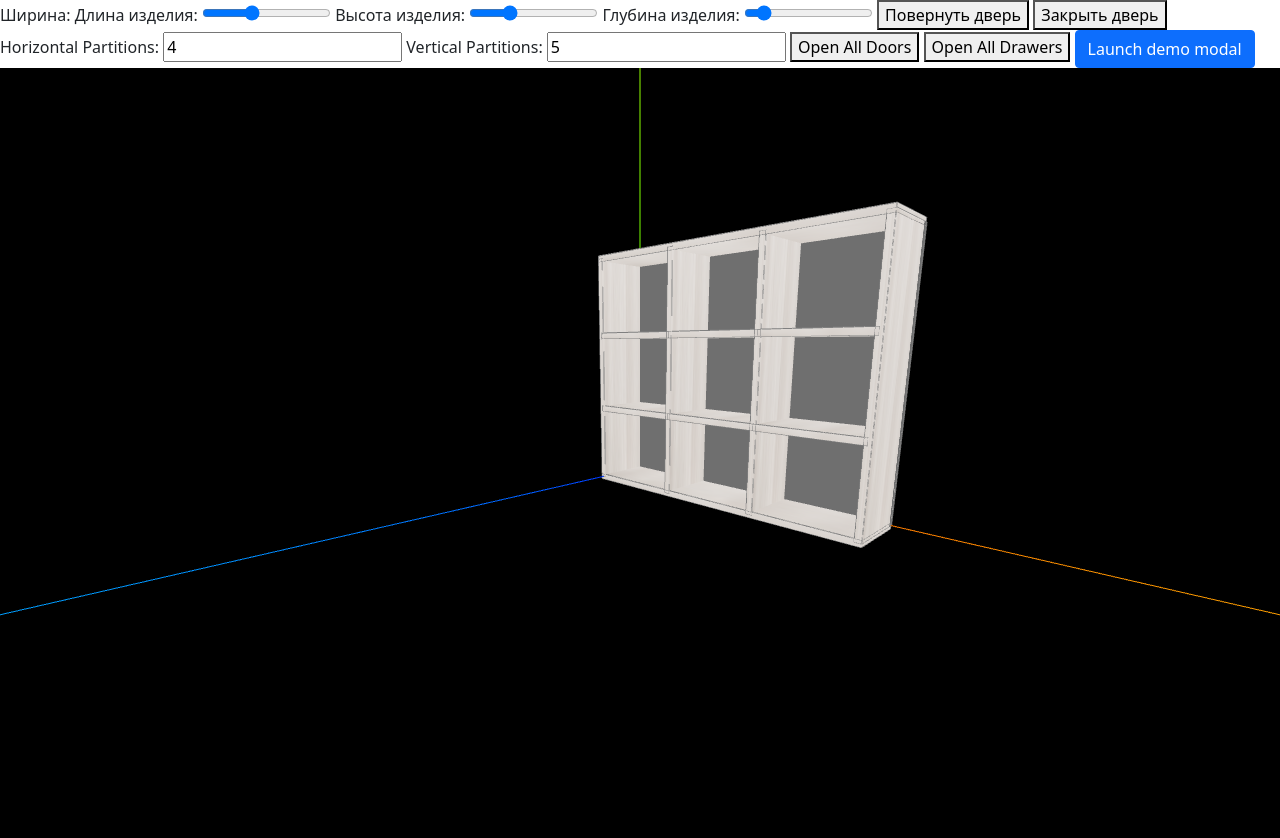
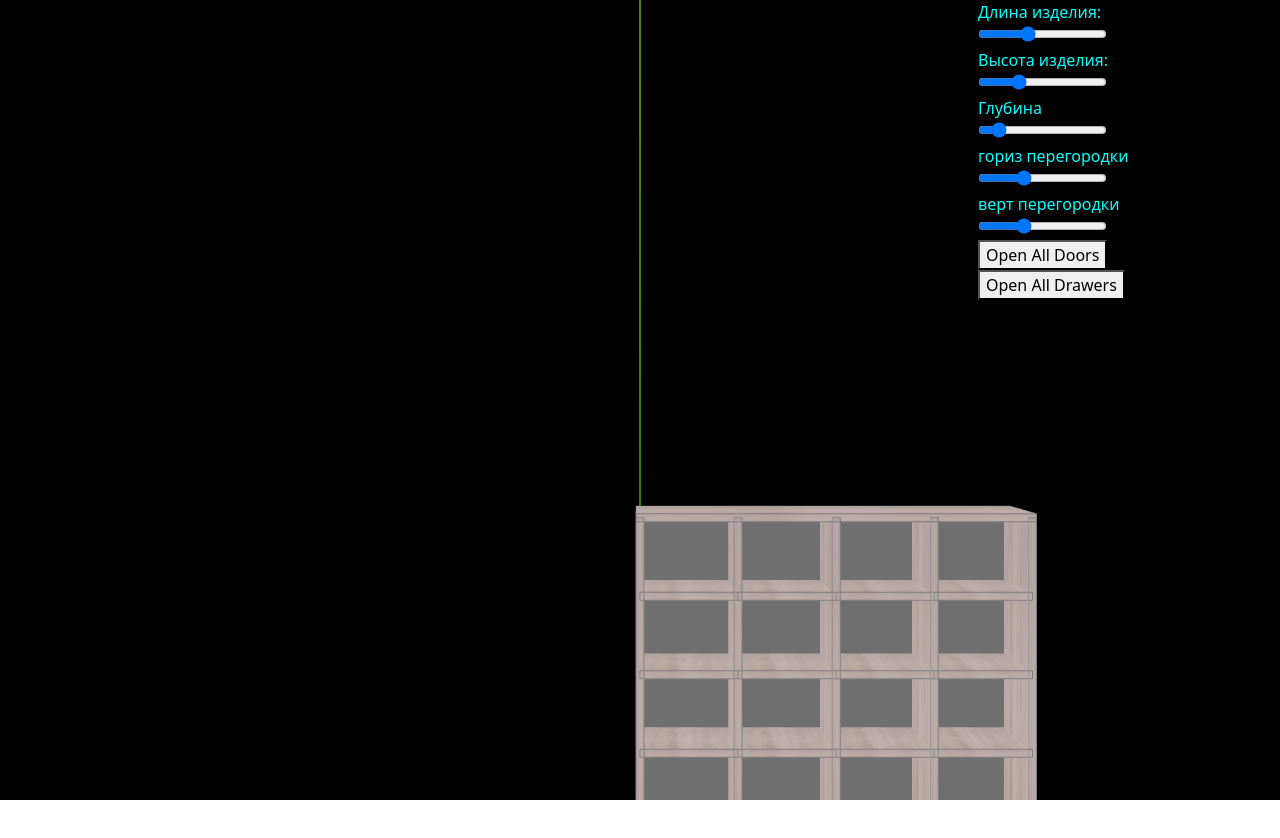
Before and after one commit to maximgagarin/configurator, a website built with Vite: page index.html in a window 1280 px wide. After the commit the page ends 800 px from the top, so only its background shows below. Built offline with nearby package versions, Linux system fonts and the light colour scheme; files whose address does not match are found by name.

Commit message:
26.12 2.33

```diff
--- a/MouseMove.js
+++ b/MouseMove.js
@@ -3,7 +3,11 @@ import { getCellInfo } from './getCellInfo.js';
 let highlightedCell = null;
 
 
-export function MouseMove(camera, raycaster, mouse, event, scene, VerticalPartitionCount, HorisontalPartitionCount,  length , height, depth) {
+export function MouseMove(camera, raycaster, mouse, event, scene,  length , height, depth) {
+
+    let HorisontalPartitionCount = localStorage.getItem('HorisontalPartitionCount')
+    let VerticalPartitionCount = localStorage.getItem('VerticalPartitionCount')
+
     // Нормализуем координаты мыши
     mouse.x = (event.clientX / window.innerWidth) * 2 - 1;
     mouse.y = -(event.clientY / window.innerHeight) * 2 + 1;
@@ -11,8 +15,11 @@ export function MouseMove(camera, raycaster, mouse, event, scene, VerticalPartit
     raycaster.setFromCamera(mouse, camera);
     const intersects = raycaster.intersectObjects(scene.children);
     if (intersects.length > 0) {
+
         const intersected = intersects[0];
-        const cellInfo = getCellInfo(intersected, VerticalPartitionCount, HorisontalPartitionCount,  length , height);
+
+
+        const cellInfo = getCellInfo(intersected,  length , height);
         if (cellInfo) {
             highlightCell(cellInfo, scene, depth);
         }
@@ -24,9 +31,9 @@ export function MouseMove(camera, raycaster, mouse, event, scene, VerticalPartit
 
 function highlightCell({ cellX, cellY, cellWidth, cellHeight }, scene, depth) {
     // Если ячейка уже подсвечена, не нужно ничего делать
-    if (highlightedCell && highlightedCell.cellX === cellX && highlightedCell.cellY === cellY) {
-        return;
-    }
+    // if (highlightedCell && highlightedCell.cellX === cellX && highlightedCell.cellY === cellY) {
+    //     return;
+    // }
 
     // Удаляем предыдущее выделение
     removeHighlight(scene);
--- a/getCellInfo.js
+++ b/getCellInfo.js
@@ -1,9 +1,12 @@
-export function getCellInfo(intersected, VerticalPartitionCount, HorisontalPartitionCount,  length , height) {
+export function getCellInfo(intersected,  length , height) {
+    let HorisontalPartitionCount = localStorage.getItem('HorisontalPartitionCount')
+    let VerticalPartitionCount = localStorage.getItem('VerticalPartitionCount')
     // Размеры ячеек
     const cellWidth = length / VerticalPartitionCount;
     const cellHeight = height / HorisontalPartitionCount;
     // Позиция точки пересечения
     const point = intersected.point;
+    console.log(point)
     const cellX = Math.floor(point.x / cellWidth);
     const cellY = Math.floor(point.y / cellHeight);
     if (cellX >= 0 && cellX < VerticalPartitionCount && cellY >= 0 && cellY < HorisontalPartitionCount) {
--- a/index.html
+++ b/index.html
@@ -9,27 +9,33 @@
     <script src="https://cdn.jsdelivr.net/npm/bootstrap@5.0.2/dist/js/bootstrap.bundle.min.js" integrity="sha384-MrcW6ZMFYlzcLA8Nl+NtUVF0sA7MsXsP1UyJoMp4YLEuNSfAP+JcXn/tWtIaxVXM" crossorigin="anonymous"></script>
 </head>
 <body>
-    <label for="width">Ширина:</label>
+  <div class="row">
+    <div class="col-9">
+      <div id="3d-container"></div>
+    </div>
+    <div class="col-2">
+
       <label for="length">Длина изделия:</label>
+
       <input id="length" type="range" min="1" max="25" step="0.1" value="10">
 
       <label for="height">Высота изделия:</label>
       <input id="height" type="range" min="1" max="25" step="0.1" value="8">
 
-    <label for="depth">Глубина изделия:</label>
+      <label for="depth">Глубина </label>
       <input id="depth" type="range" min="1" max="10" step="0.1" value="2">
-    <button id="rotateButton">Повернуть дверь</button>
-    <button id="closeDoor">Закрыть дверь</button>
-    <label>Horizontal Partitions: <input type="number" id="horisontalCount" value="4" /></label>
-<label>Vertical Partitions: <input type="number" id="verticalCount" value="5" /></label>
+
+      <label for="depth">гориз перегородки </label>
+      <input id="horisontalCountInput" type="range" min="1" max="10" step="1" value="4">
+
+      <label for="depth">верт перегородки </label>
+      <input id="verticalCountInput" type="range" min="1" max="10" step="1" value="4">
 
       <button id="openDoorsButton">Open All Doors</button>
       <button id="openDrawersButton">Open All Drawers</button>
 
-<button type="button" class="btn btn-primary" data-bs-toggle="modal" data-bs-target="#exampleModal">
-    Launch demo modal
-  </button>
-
+    </div>
+  </div>
 <!-- Modal -->
 <div class="modal fade" id="Modal" tabindex="-1" aria-labelledby="exampleModalLabel" aria-hidden="true">
     <div class="modal-dialog">
@@ -59,13 +65,13 @@
       </div>
     </div>
 </div>
-
-
 <script src="main.js" type="module"></script>
 <script src="https://cdnjs.cloudflare.com/ajax/libs/gsap/3.12.2/gsap.min.js"></script>
-
-
-
-
 </body>
 </html>
+
+<style>
+  label{
+    color: aqua;
+  }
+</style>
--- a/main.js
+++ b/main.js
@@ -1,6 +1,6 @@
 import * as THREE from 'three'
 
-import{scene,  light, camera, renderer, setup, textureMaterial, textureMaterial2, textureMaterial3} from './scene.js'
+import{scene,   camera, renderer, setup, textureMaterial, textureMaterial2, textureMaterial3} from './scene.js'
 import { MouseMove } from './MouseMove.js';
 import { getCellInfo } from './getCellInfo.js';
 import { addOutline } from './addOutline.js';
@@ -10,9 +10,13 @@ const controls = setup()
 
 
 
+
+
 const modalElement = document.getElementById('Modal');
 const modalInstance = new bootstrap.Modal(modalElement);
 
+const horisontalCountInput = document.getElementById('horisontalCountInput');
+const verticalCountInput = document.getElementById('verticalCountInput');
 
 const lengthInput = document.getElementById('length');
 const heightInput = document.getElementById('height');
@@ -22,9 +26,23 @@ lengthInput.addEventListener('input', onInputChange);
 heightInput.addEventListener('input', onInputChange);
 depthInput.addEventListener('input', onInputChange);
 
+horisontalCountInput.addEventListener('input', onInputChange);
+verticalCountInput.addEventListener('input', onInputChange);
+
+
 let length = parseFloat(lengthInput.value) || 1;
 let height = parseFloat(heightInput.value) || 1;
 let depth = parseFloat(depthInput.value) || 1;
+
+let HorisontalPartitionCount = parseFloat(horisontalCountInput.value);
+let VerticalPartitionCount = parseFloat(verticalCountInput.value);
+
+localStorage.setItem('HorisontalPartitionCount', HorisontalPartitionCount)
+localStorage.setItem('VerticalPartitionCount', VerticalPartitionCount)
+
+
+
+
 
 
 const drawerGroup = new THREE.Group()
@@ -33,20 +51,16 @@ let allDrawers = {}
 const raycaster = new THREE.Raycaster();
 const mouse = new THREE.Vector2();
 const doors = {}
-const HorisontalPartitionCount = 3;
-const VerticalPartitionCount = 3;
+
 let panelGroup = new THREE.Group();
 let doorsGroup = new THREE.Group();
 let HorisontalPartitionGroup = new THREE.Group();
 let VerticalPartitionGroup = new THREE.Group();
 scene.add(HorisontalPartitionGroup, VerticalPartitionGroup, doorsGroup);
 
-
-
-function onInputChange() {
-    length = parseFloat(lengthInput.value);
-    height = parseFloat(heightInput.value);
-    depth = parseFloat(depthInput.value);
+function panelBuilder(length, height ,depth){
+    let HorisontalPartitionCount = localStorage.getItem('HorisontalPartitionCount')
+    let VerticalPartitionCount = localStorage.getItem('VerticalPartitionCount')
     let widthCell = length/ VerticalPartitionCount
     localStorage.setItem('wcell', widthCell);
     scene.remove(panelGroup);
@@ -80,7 +94,6 @@ function onInputChange() {
 
 
     panelGroup.add(panelleft, panelright, paneltop, panelbottom, panelback);
-
     HorisontalPartitionGroup.clear();
     for (let y = 1; y < HorisontalPartitionCount; y++) {
         const yLevel = (y * height) / HorisontalPartitionCount;
@@ -114,6 +127,20 @@ function onInputChange() {
     updateDrawers()
 }
 
+function onInputChange() {
+    length = parseFloat(lengthInput.value);
+    height = parseFloat(heightInput.value);
+    depth = parseFloat(depthInput.value);
+    HorisontalPartitionCount = parseFloat(horisontalCountInput.value);
+    VerticalPartitionCount = parseFloat(verticalCountInput.value);
+
+    localStorage.HorisontalPartitionCount = HorisontalPartitionCount
+    localStorage.VerticalPartitionCount = VerticalPartitionCount
+    panelBuilder(length, height, depth )
+    // const target = new THREE.Vector3(7, height/2, 5);
+    // controls.target.copy(target);
+}
+
 
 
 window.addEventListener('click', event =>{
@@ -123,7 +150,7 @@ window.addEventListener('click', event =>{
     const intersects = raycaster.intersectObjects(scene.children);
     if (intersects.length > 0) {
         const intersected = intersects[0];
-        const cellInfo = getCellInfo(intersected, VerticalPartitionCount, HorisontalPartitionCount,  length , height)
+        const cellInfo = getCellInfo(intersected,   length , height)
         if (cellInfo) {
             addDrawer(cellInfo);
         }
@@ -133,7 +160,8 @@ window.addEventListener('click', event =>{
 })
 
 // Слушаем движение мыши
-window.addEventListener('mousemove', (event) => MouseMove(camera, raycaster, mouse, event, scene, VerticalPartitionCount, HorisontalPartitionCount, length , height, depth));
+window.addEventListener('mousemove', (event) => MouseMove(camera, raycaster, mouse, event, scene,
+      length , height, depth));
 
 
 function addDoor({ cellX, cellY, cellWidth, cellHeight }){
@@ -271,11 +299,11 @@ function addDrawer({ cellX, cellY, cellWidth, cellHeight }){
         mesh.add(line); // Добавляем контур в меш
     };
 
-    addOutline(frontpanel);
-    addOutline(leftpanel);
-    addOutline(rightpanel);
-    addOutline(bottompanel);
-    addOutline(backpanel);
+    // addOutline(frontpanel);
+    // addOutline(leftpanel);
+    // addOutline(rightpanel);
+    // addOutline(bottompanel);
+    // addOutline(backpanel);
 
     frontpanel.position.set(
         (cellX + 0.5) * cellWidth,
@@ -311,7 +339,7 @@ onInputChange()
 function animate() {
     requestAnimationFrame(animate);
 
-    controls.update();
+    // controls.update();
 
     renderer.render(scene, camera);
 }
--- a/scene.js
+++ b/scene.js
@@ -3,11 +3,11 @@ import { OrbitControls } from 'three/examples/jsm/controls/OrbitControls.js'
 export const scene = new THREE.Scene();
 //export const axesHelper = new THREE.AxesHelper(30);
 export const light = new THREE.AmbientLight('white', 0.5);
-export const camera = new THREE.PerspectiveCamera(75, window.innerWidth / window.innerHeight, 0.1, 1000);
+export const camera = new THREE.PerspectiveCamera(40, window.innerWidth / window.innerHeight, 0.1, 1000);
 export const renderer = new THREE.WebGLRenderer({ antialias: true });
 const controls = new OrbitControls(camera, renderer.domElement)
 
-const texture = new THREE.TextureLoader().load('texture/wood.jpg')
+const texture = new THREE.TextureLoader().load('texture/wood2.jpg')
 const texture2 = new THREE.TextureLoader().load('texture/wood2.jpg')
 const texture3 = new THREE.TextureLoader().load('texture/wood4.jpg')
 
@@ -15,17 +15,21 @@ export const textureMaterial = new THREE.MeshBasicMaterial({map: texture})
 export const textureMaterial2 = new THREE.MeshBasicMaterial({map: texture2})
 export const textureMaterial3 = new THREE.MeshBasicMaterial({map: texture3})
 
+const container = document.getElementById('3d-container');
+
 
 export function setup(){
     scene.add(light);
-    camera.position.set(15, 5, 15);
+    camera.position.set(0, 11, 30);
+
     renderer.setSize(window.innerWidth, window.innerHeight);
-    document.body.appendChild(renderer.domElement);
+
+    container.appendChild(renderer.domElement);
     const axesHelper = new THREE.AxesHelper(30);
     scene.add(axesHelper)
-    controls.dampingFactor = 0.05;
-    controls.screenSpacePanning = false;
-    controls.minDistance = 2;
-    controls.maxDistance = 40;
+    // controls.dampingFactor = 0.05;
+    // controls.screenSpacePanning = false;
+    // controls.minDistance = 2;
+    // controls.maxDistance = 40;
     return controls
 }
```
Also changed, not shown: panelBuilder.js (added, +75 -0 lines), README.md, texture/wood2.jpg (added). Lines whose indentation alone changed are shown as unchanged.
